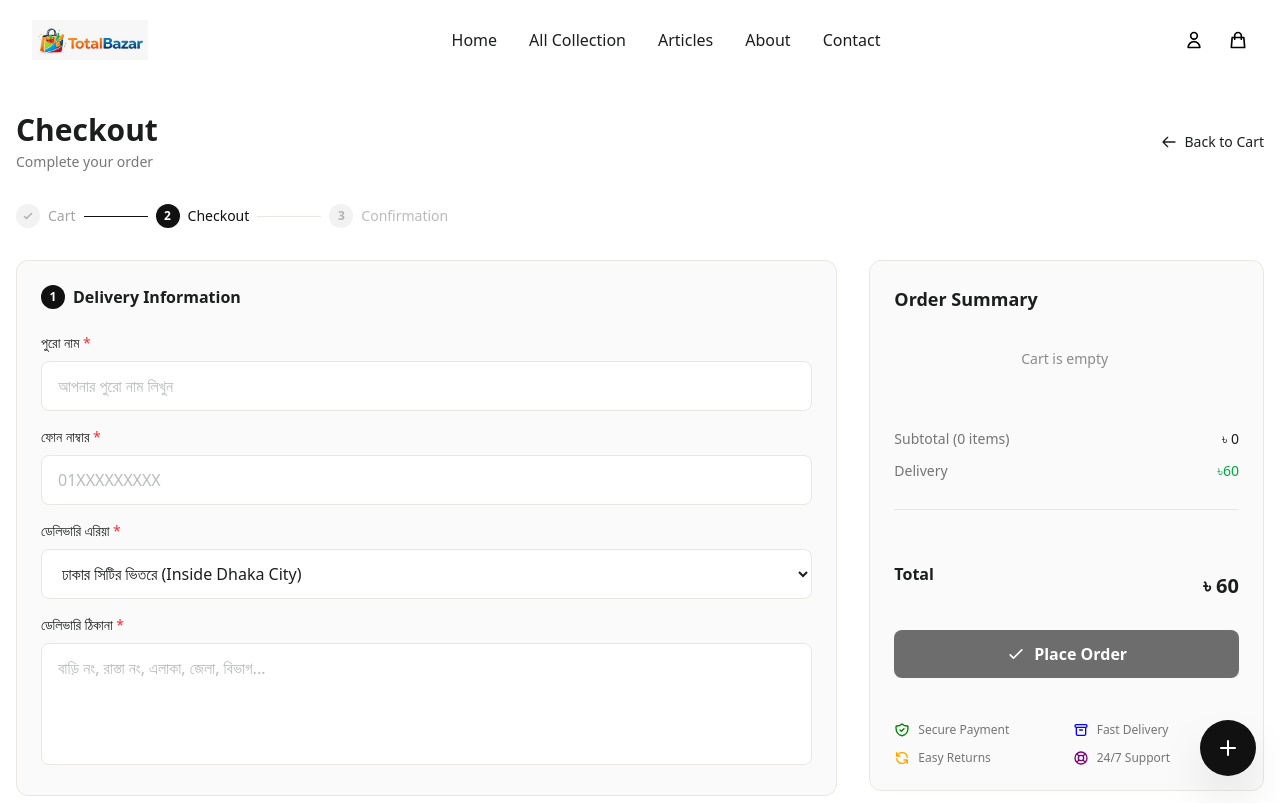
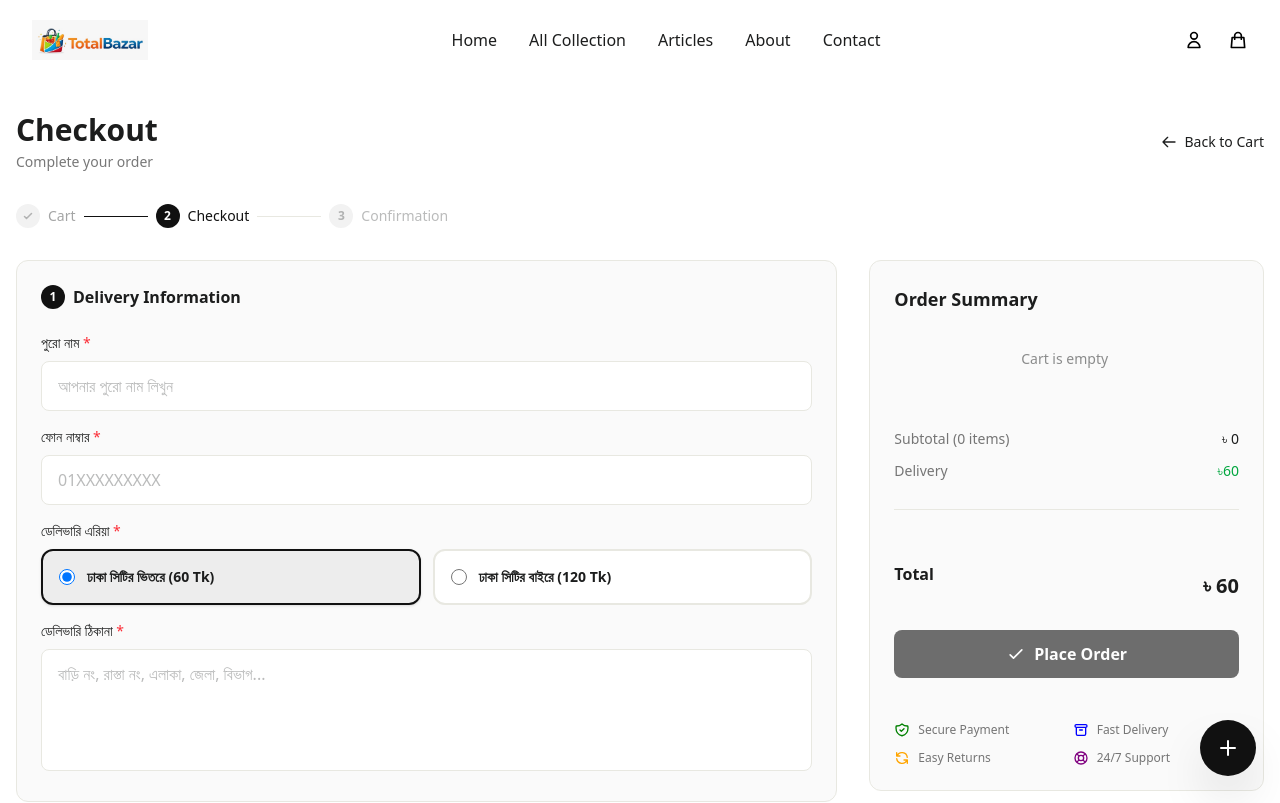
Before and after one commit to taufik69/furtinutehub, a Next.js app: page /checkout in a window 1280 px wide. Shown: the top 803 px of the page. Built offline with nearby package versions, Linux system fonts and the light colour scheme.

Commit message:
feat: update layout with analytics and fix product details

```diff
--- a/app/checkout/page.tsx
+++ b/app/checkout/page.tsx
@@ -263,14 +263,47 @@ export default function CheckoutPage() {
                   <label className="block text-sm font-medium text-colorTextBody mb-2">
                     ডেলিভারি এরিয়া <span className="text-red-500">*</span>
                   </label>
-                  <select
-                    value={deliveryArea}
-                    onChange={(e) => setDeliveryArea(e.target.value)}
-                    className="w-full px-4 py-3 rounded-lg border border-colorBorder bg-colorInputBg text-colorInputText focus:outline-none focus:ring-1 focus:ring-colorBtnPrimary/40"
-                  >
-                    <option value="inside">ঢাকার সিটির ভিতরে (Inside Dhaka City)</option>
-                    <option value="outside">ঢাকা সিটির বাইরে (Outside Dhaka City)</option>
-                  </select>
+                  <div className="grid grid-cols-1 sm:grid-cols-2 gap-3">
+                    <label
+                      className={`flex items-center gap-3 p-4 rounded-xl border-2 cursor-pointer transition-all ${
+                        deliveryArea === "inside"
+                          ? "border-colorBtnPrimary bg-colorBtnPrimary/5 shadow-sm"
+                          : "border-colorBorder hover:border-colorBtnPrimary/40 bg-colorInputBg"
+                      }`}
+                    >
+                      <input
+                        type="radio"
+                        name="deliveryArea"
+                        value="inside"
+                        checked={deliveryArea === "inside"}
+                        onChange={(e) => setDeliveryArea(e.target.value)}
+                        className="w-4 h-4 text-colorBtnPrimary focus:ring-colorBtnPrimary border-gray-300"
+                      />
+                      <span className="text-sm font-semibold text-colorTextBody">
+                        ঢাকা সিটির ভিতরে (60 Tk)
+                      </span>
+                    </label>
+
+                    <label
+                      className={`flex items-center gap-3 p-4 rounded-xl border-2 cursor-pointer transition-all ${
+                        deliveryArea === "outside"
+                          ? "border-colorBtnPrimary bg-colorBtnPrimary/5 shadow-sm"
+                          : "border-colorBorder hover:border-colorBtnPrimary/40 bg-colorInputBg"
+                      }`}
+                    >
+                      <input
+                        type="radio"
+                        name="deliveryArea"
+                        value="outside"
+                        checked={deliveryArea === "outside"}
+                        onChange={(e) => setDeliveryArea(e.target.value)}
+                        className="w-4 h-4 text-colorBtnPrimary focus:ring-colorBtnPrimary border-gray-300"
+                      />
+                      <span className="text-sm font-semibold text-colorTextBody">
+                        ঢাকা সিটির বাইরে (120 Tk)
+                      </span>
+                    </label>
+                  </div>
                 </div>
 
                 <div>
--- a/app/layout.tsx
+++ b/app/layout.tsx
@@ -2,6 +2,8 @@ import type { Metadata } from "next";
 import { Poppins } from "next/font/google";
 import "./globals.css";
 import { GoogleTagManager } from "@next/third-parties/google";
+import { GoogleAnalytics } from "@next/third-parties/google";
+
 
 import Footer from "@/components/commonComponents/Footer";
 import Navbar from "@/components/Homepage/Navbar";
@@ -86,6 +88,8 @@ export default function RootLayout({
 }) {
   return (
     <html lang="en" suppressHydrationWarning>
+      {/* this is anylytics and gtm setup */}
+      <GoogleTagManager gtmId="GTM-57HWKN4F" />
       <head>
         <link rel="preconnect" href="https://res.cloudinary.com" />
         <link rel="dns-prefetch" href="https://res.cloudinary.com" />
@@ -102,31 +106,15 @@ export default function RootLayout({
           </>
         )}
       </head>
-      <GoogleTagManager gtmId="GTM-57HWKN4F" />
-      {/* <Script id="google-tag-manager" strategy="afterInteractive">
-        {`
-          (function(w,d,s,l,i){w[l]=w[l]||[];w[l].push({'gtm.start':
-          new Date().getTime(),event:'gtm.js'});var f=d.getElementsByTagName(s)[0],
-          j=d.createElement(s),dl=l!='dataLayer'?'&l='+l:'';j.async=true;j.src=
-          'https://www.googletagmanager.com/gtm.js?id='+i+dl;f.parentNode.insertBefore(j,f);
-          })(window,document,'script','dataLayer','GTM-57HWKN4F');
-        `}
-      </Script> */}
       <body className={`${poppins.variable}`} suppressHydrationWarning>
-        {/* <noscript>
-          <iframe
-            src="https://www.googletagmanager.com/ns.html?id=GTM-57HWKN4F"
-            height="0"
-            width="0"
-            style={{ display: "none", visibility: "hidden" }}
-          ></iframe>
-        </noscript> */}
+
         <Navbar />
         <ToastContainerClient />
         <FloatingContact />
         {children}
         <Footer />
       </body>
+        <GoogleAnalytics gaId="G-XMLR7JGK71" />
     </html>
   );
 }
--- a/components/ProductDetails/ProductDetailsClient.tsx
+++ b/components/ProductDetails/ProductDetailsClient.tsx
@@ -248,14 +248,6 @@ export default function ProductDetailsClient({
                   SKU: <span className="font-semibold text-[#1c1d1d]">{sku}</span>
                 </span>
               )} */}
-              {brandName && (
-                <span className="text-gray-500">
-                  Brand:{" "}
-                  <span className="font-semibold text-[#1c1d1d]">
-                    {brandName}
-                  </span>
-                </span>
-              )}
             </div>
 
             {/* Rating */}
--- a/package.json
+++ b/package.json
@@ -2,11 +2,13 @@
   "name": "furtinure",
   "version": "0.1.0",
   "private": true,
+
   "scripts": {
     "dev": "next dev",
     "build": "next build",
     "start": "next start",
     "lint": "eslint"
+
   },
   "dependencies": {
     "@next/third-parties": "^16.2.4",
```
